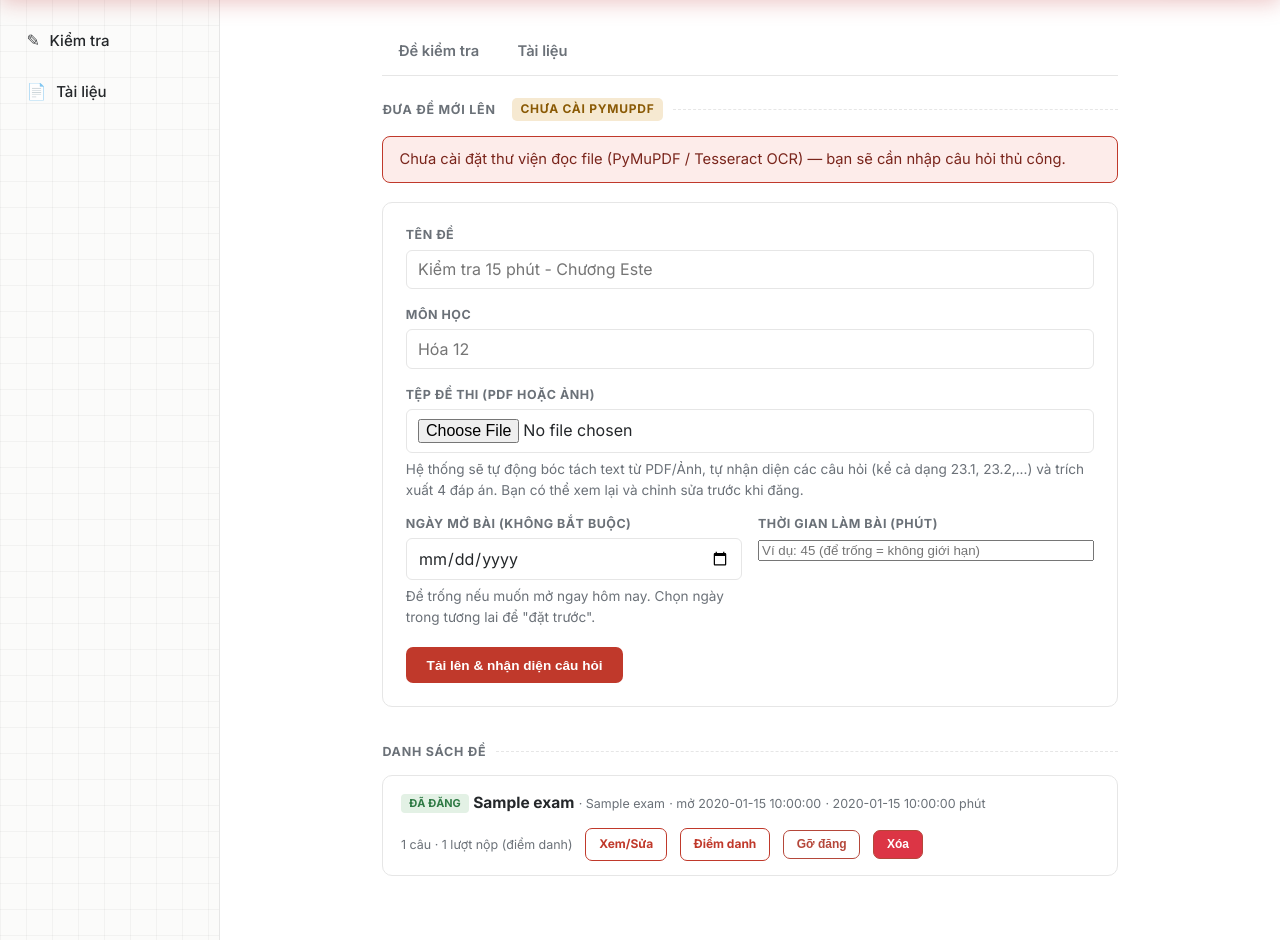
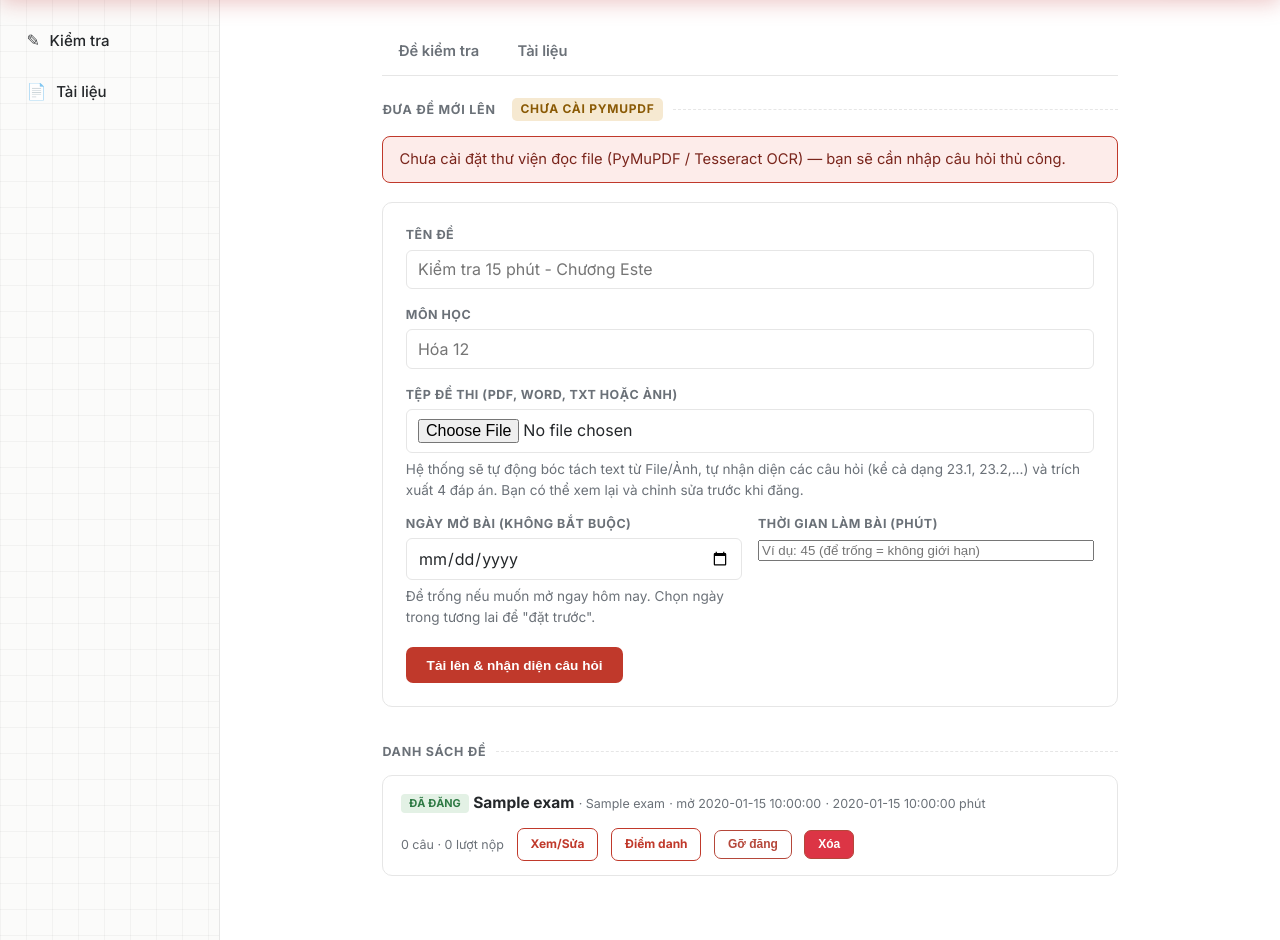
Before and after one commit to BaoVo1126/hethongbaitap-nguyenkhuyen, a Flask app: template templates/admin_home.html in a window 1280 px wide. Shown: the part 70-1010 px from the top of the page. Run offline with Flask 3, Linux system fonts and the light colour scheme; the template is opened without the code that fills it: most values are stand-ins (such as "Sample title", 1, 10 or a date in 2020).

Commit message:
Update admin_home.html

```diff
--- a/templates/admin_home.html
+++ b/templates/admin_home.html
@@ -17,18 +17,24 @@
     </div>
   {% endif %}
 
-  <form class="card-form" method="POST" action="{{ url_for('admin_upload') }}" enctype="multipart/form-data">
+  <!-- FORM TẢI LÊN ĐỀ THI -->
+  <form class="card-form" method="POST" action="{% if show_create_mcq %}{{ url_for('admin_home') }}{% else %}{{ url_for('admin_upload') }}{% endif %}" enctype="multipart/form-data">
     <label>Tên đề</label>
     <input type="text" name="title" required placeholder="Kiểm tra 15 phút - Chương Este">
 
     <label>Môn học</label>
     <input type="text" name="subject" placeholder="Hóa 12">
 
-    <label>Tệp đề thi (PDF hoặc Ảnh)</label>
-    <input type="file" name="exam_image" accept="image/*,.pdf" required>
-    <div class="hint">Hệ thống sẽ tự động bóc tách text từ PDF/Ảnh, tự nhận diện các câu hỏi (kể cả dạng 23.1, 23.2,...) và trích xuất 4 đáp án. Bạn có thể xem lại và chỉnh sửa trước khi đăng.</div>
+    {% if show_create_mcq %}
+      <label>Nội dung văn bản thô (Coppy/Dán trực tiếp câu hỏi vào đây)</label>
+      <textarea name="raw_text" rows="8" placeholder="Câu 1. Nội dung...&#10;A. Đáp án A&#10;B. Đáp án B..."></textarea>
+    {% endif %}
 
-    <!-- BỔ SUNG: KHỐI CHỌN NGÀY VÀ THỜI GIAN LÀM BÀI TRÊN CÙNG HÀNG -->
+    <label>Tệp đề thi (PDF, Word, TXT hoặc Ảnh) {% if show_create_mcq %}(Không bắt buộc nếu đã dán nội dung ở trên){% endif %}</label>
+    <input type="file" name="{% if show_create_mcq %}file{% else %}exam_image{% endif %}" accept="image/*,.pdf,.docx,.pptx,.txt" {% if not show_create_mcq %}required{% endif %}>
+    <div class="hint">Hệ thống sẽ tự động bóc tách text từ File/Ảnh, tự nhận diện các câu hỏi (kể cả dạng 23.1, 23.2,...) và trích xuất 4 đáp án. Bạn có thể xem lại và chỉnh sửa trước khi đăng.</div>
+
+    <!-- KHỐI CHỌN NGÀY VÀ THỜI GIAN LÀM BÀI TRÊN CÙNG HÀNG -->
     <div style="display: flex; gap: 1rem; margin-top: 0.8rem;">
       <div style="flex: 1;">
         <label>Ngày mở bài (không bắt buộc)</label>
@@ -56,7 +62,14 @@
             {% if e['available_date'] %}<span class="meta">&middot; mở {{ e['available_date'] }}</span>{% endif %}
             {% if e['time_limit_minutes'] %}<span class="meta">&middot; {{ e['time_limit_minutes'] }} phút</span>{% endif %}
           </div>
-          <div class="meta">{{ exam_stats[e['id']]['n_questions'] }} câu &middot; {{ exam_stats[e['id']]['n_submissions'] }} lượt nộp (điểm danh)</div>
+
+          <div class="meta">
+            {% if exam_stats and e['id'] in exam_stats %}
+              {{ exam_stats[e['id']]['n_questions'] }} câu &middot; {{ exam_stats[e['id']]['n_submissions'] }} lượt nộp (điểm danh)
+            {% else %}
+              0 câu &middot; 0 lượt nộp
+            {% endif %}
+          </div>
 
           <a class="btn small secondary" href="{{ url_for('admin_edit_exam', exam_id=e['id']) }}">Xem/Sửa</a>
           <a class="btn small secondary" href="{{ url_for('admin_exam_submissions', exam_id=e['id']) }}">Điểm danh</a>
@@ -71,7 +84,7 @@
             </form>
           {% endif %}
 
-          <!-- FORM NÚT XÓA ĐỀ THI MỚI THÊM -->
+          <!-- FORM NÚT XÓA ĐỀ THI -->
           <form method="POST" action="{{ url_for('admin_delete_exam', exam_id=e['id']) }}" style="display:inline;" onsubmit="return confirm('Bạn có chắc chắn muốn xóa hẳn đề thi này không? Hành động này không thể hoàn tác!');">
             <button class="btn small danger" type="submit" style="background-color: #dc3545; color: white;">Xóa</button>
           </form>
```
